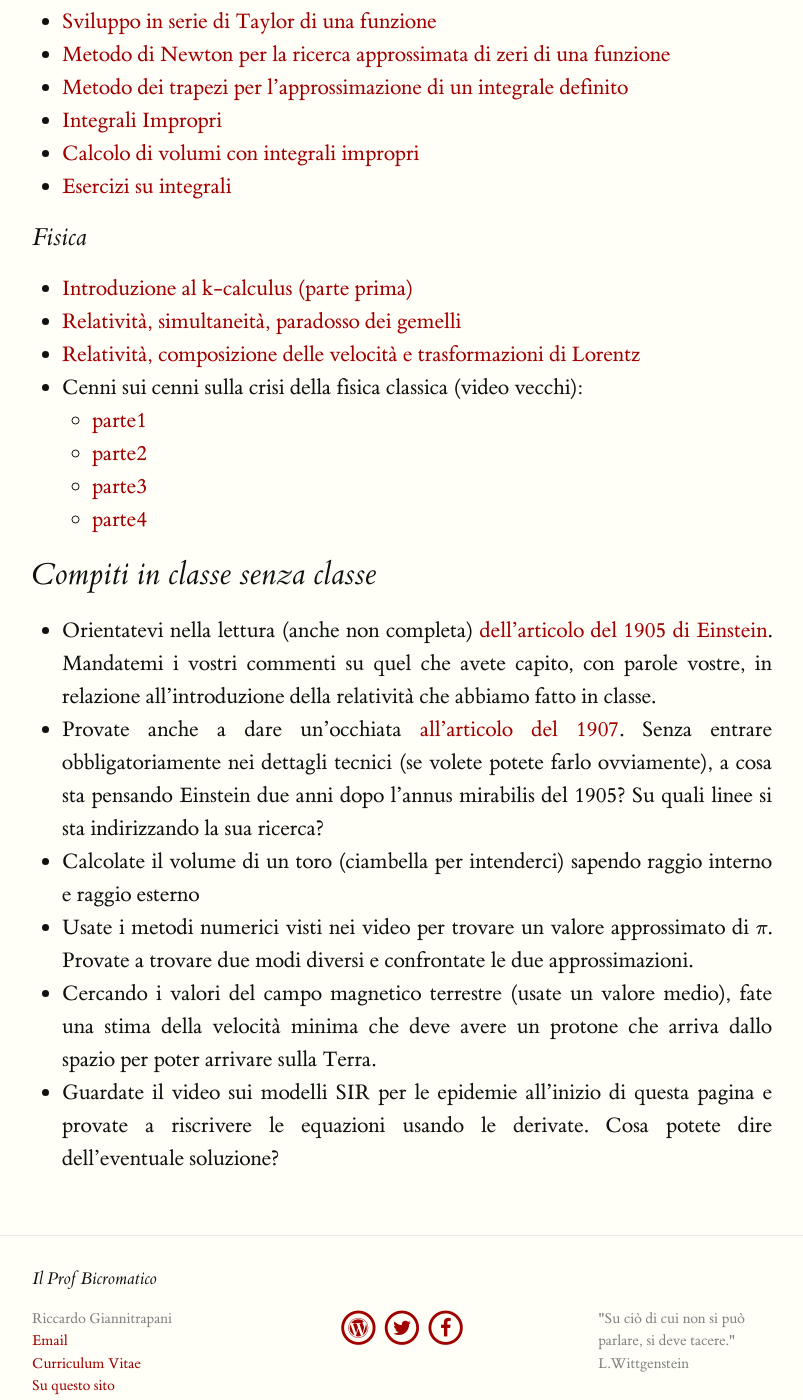
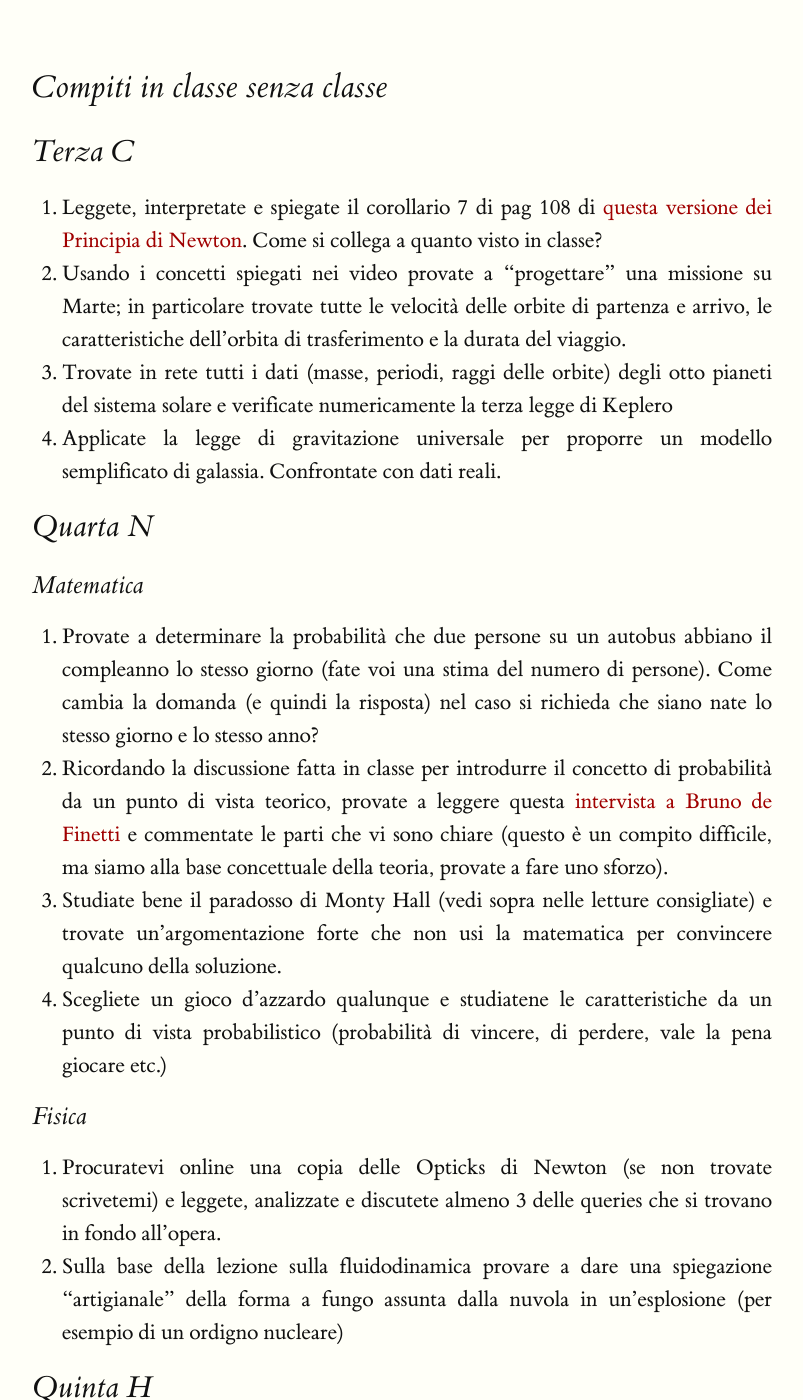
Before and after one commit to orporick/orporick.github.io, a Jekyll site: the page built from esilio.md, in a window 1280 px wide and 1400 px high, scrolled down 5375 px. Shown: the whole window, without its empty margins (238-1041 px from the left). Built offline with Jekyll 4.4.1, drawn with Linux system fonts in a browser that asks for light colours; nearby versions of some CDN libraries; formulas are drawn with MathJax 3; some of the changed text lies outside the part shown.

Commit message:
Nuovo post

```diff
--- a/esilio.md
+++ b/esilio.md
@@ -192,7 +173,58 @@ differenziali, che però taglierò molto. Rimanete con le orecchie dritte.
 	* [parte3](https://www.youtube.com/watch?v=CTo-tSOBlfA)
 	* [parte4](https://www.youtube.com/watch?v=3GdYpn6fTXY)
 
-## Compiti in classe senza classe
+<br>
+<hr class="style-eight">
+<br>
+
+# Compiti in classe senza classe
+
+## Terza C
+1. Leggete, interpretate e spiegate il corollario 7 di pag 108 di [questa versione
+    dei Principia di Newton](https://archive.org/details/IsaacNewtonPrincipiaEnglish1846/page/n113/mode/2up). Come si collega a quanto visto in classe?
+2. Usando i concetti spiegati nei video provate a "progettare" una missione su
+   Marte; in particolare trovate tutte le velocità delle orbite di partenza e
+   arrivo, le caratteristiche dell'orbita di trasferimento e la durata del
+   viaggio.
+3. Trovate in rete tutti i dati (masse, periodi, raggi delle orbite) degli otto
+   pianeti del sistema solare e verificate numericamente la terza legge di
+   Keplero
+4. Applicate la legge di gravitazione universale per proporre un modello
+   semplificato di galassia. Confrontate con dati reali.
+
+
+## Quarta N
+
+### Matematica
+
+1. Provate a determinare la probabilità che due persone su un autobus abbiano il
+   compleanno lo stesso giorno (fate voi una stima del numero di persone). Come
+   cambia la domanda (e quindi la risposta) nel caso si richieda che siano nate
+   lo stesso giorno e lo stesso anno?
+2. Ricordando la discussione fatta in classe per introdurre il concetto di
+   probabilità da un punto di vista teorico, provate a leggere questa
+   [intervista a Bruno de
+   Finetti](https://archive.org/details/Sapere740/mode/2up) e commentate le
+   parti che vi sono chiare (questo è un compito difficile, ma siamo alla base
+   concettuale della teoria, provate a fare uno sforzo).
+3. Studiate bene il paradosso di Monty Hall (vedi sopra nelle letture
+   consigliate) e trovate un'argomentazione forte che non usi la matematica per
+   convincere qualcuno della soluzione.
+4. Scegliete un gioco d'azzardo qualunque e studiatene le caratteristiche da un
+   punto di vista probabilistico (probabilità di vincere, di perdere, vale la
+   pena giocare etc.)
+
+### Fisica
+
+1. Procuratevi online una copia delle Opticks di Newton (se non trovate
+   scrivetemi) e leggete, analizzate e discutete almeno 3 delle queries che si
+   trovano in fondo all'opera.
+2. Sulla base della lezione sulla fluidodinamica provare a dare una spiegazione
+   "artigianale" della forma a fungo assunta dalla nuvola in un'esplosione (per
+   esempio di un ordigno nucleare)
+
+
+## Quinta H
 
 * Orientatevi nella lettura (anche non completa) [dell'articolo del 1905 di
     Einstein](https://einsteinpapers.press.princeton.edu/vol2-trans/154).
```
Also changed, not shown: other parts of esilio.md (+0 -19 lines).
